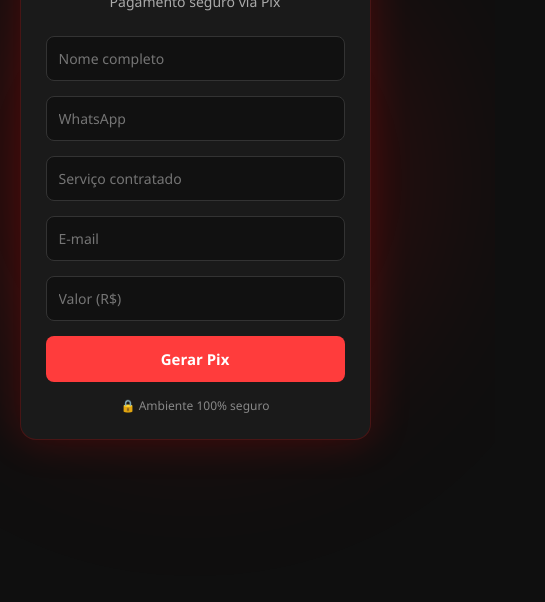
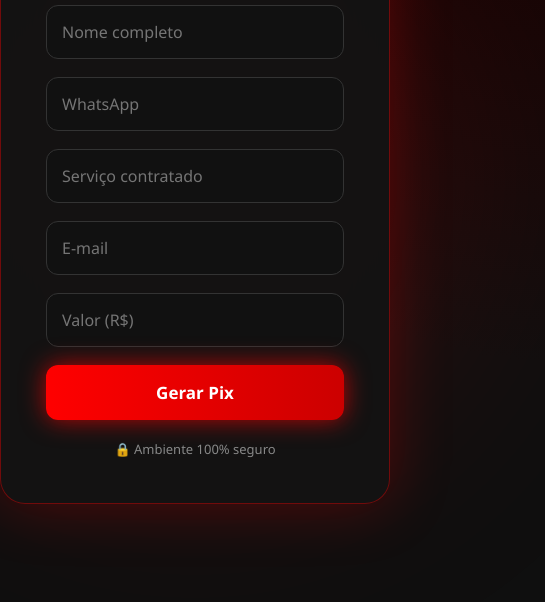
Before and after one commit to kristhyann/kspay, a website: page public/index.html in a window 390 px wide. Shown: the part 242-844 px from the top of the page, 545 px wide, since content can reach past the window. Drawn offline with Linux system fonts and the light colour scheme.

Commit message:
Server completo atualizado premium

```diff
--- a/public/style.css
+++ b/public/style.css
@@ -1,4 +1,3 @@
-/* RESET */
 * {
     margin: 0;
     padding: 0;
@@ -6,116 +5,134 @@
     font-family: 'Segoe UI', sans-serif;
 }
 
-/* FUNDO */
 body {
     height: 100vh;
     display: flex;
     justify-content: center;
     align-items: center;
-  background: #0f0f0f;
+    background: radial-gradient(circle at top, #1a0000, #0f0f0f 70%);
+    position: relative;
     overflow: hidden;
-  position: relative;
 }
 
-/* EFEITO GLOW (CORRIGIDO) */
+/* Glow fundo */
 body::before {
     content: "";
     position: absolute;
-  width: 600px;
-  height: 600px;
-  background: radial-gradient(circle, rgba(255, 0, 0, 0.25), transparent 70%);
-  filter: blur(80px);
-  z-index: 0;
-  pointer-events: none; /* 🔥 ISSO LIBERA O CLIQUE */
+    width: 700px;
+    height: 700px;
+    background: radial-gradient(circle, rgba(255,0,0,0.25), transparent 70%);
+    filter: blur(120px);
+    pointer-events: none;
 }
 
-/* CARD PRINCIPAL */
+/* Card */
 .card {
     position: relative;
     z-index: 10;
-  width: 380px;
-  padding: 35px;
-  background: #1a1a1a;
-  border-radius: 16px;
-  box-shadow: 0 0 40px rgba(255, 0, 0, 0.2);
+    width: 430px;
+    padding: 45px;
+    border-radius: 25px;
+    background: rgba(20,20,20,0.95);
+    backdrop-filter: blur(20px);
+    border: 1px solid rgba(255,0,0,0.4);
+    box-shadow: 0 0 60px rgba(255,0,0,0.25);
     text-align: center;
-  border: 1px solid rgba(255, 0, 0, 0.2);
 }
 
-/* TÍTULO */
 .card h1 {
+    font-size: 32px;
     color: white;
     margin-bottom: 8px;
-  font-size: 28px;
 }
 
 .card h1 span {
-  color: #ff3c3c;
+    color: #ff0000;
 }
 
 .subtitle {
     color: #aaa;
-  margin-bottom: 25px;
-  font-size: 14px;
+    margin-bottom: 30px;
 }
 
-/* INPUTS */
+/* Inputs */
 input {
     width: 100%;
-  padding: 12px;
-  margin-bottom: 15px;
-  border-radius: 8px;
+    padding: 15px;
+    margin-bottom: 18px;
+    border-radius: 12px;
     border: 1px solid #333;
     background: #111;
     color: white;
-  font-size: 14px;
-  outline: none;
+    font-size: 16px;
     transition: 0.3s;
 }
 
 input:focus {
-  border-color: #ff3c3c;
-  box-shadow: 0 0 8px rgba(255, 0, 0, 0.4);
+    border-color: #ff0000;
+    box-shadow: 0 0 15px rgba(255,0,0,0.6);
+    outline: none;
 }
 
-/* BOTÃO */
+/* Botão Neon */
 button {
     width: 100%;
-  padding: 13px;
-  border-radius: 8px;
+    padding: 16px;
+    border-radius: 12px;
     border: none;
-  background: #ff3c3c;
+    background: linear-gradient(90deg, #ff0000, #cc0000);
     color: white;
+    font-size: 17px;
     font-weight: bold;
-  font-size: 15px;
     cursor: pointer;
     transition: 0.3s;
+    box-shadow: 0 0 25px rgba(255,0,0,0.7);
 }
 
 button:hover {
-  background: #e60000;
-  transform: scale(1.03);
+    transform: translateY(-3px);
+    box-shadow: 0 0 40px rgba(255,0,0,1);
 }
 
-button:active {
-  transform: scale(0.98);
-}
-
-/* TEXTO INFERIOR */
 .secure {
-  margin-top: 15px;
-  font-size: 12px;
+    margin-top: 20px;
+    font-size: 13px;
     color: #888;
 }
 
-.secure span {
-  color: #ff3c3c;
+/* Redes sociais fixas */
+.social-container {
+    position: fixed;
+    bottom: 20px;
+    right: 20px;
+    display: flex;
+    gap: 15px;
 }
 
-/* RESPONSIVO */
-@media (max-width: 450px) {
-  .card {
-    width: 90%;
-    padding: 25px;
+.social-btn {
+    width: 55px;
+    height: 55px;
+    border-radius: 50%;
+    display: flex;
+    justify-content: center;
+    align-items: center;
+    font-size: 26px;
+    color: white;
+    text-decoration: none;
+    background: #111;
+    border: 2px solid #ff0000;
+    box-shadow: 0 0 20px #ff0000;
+    transition: 0.3s;
+    animation: pulse 2s infinite;
 }
+
+.social-btn:hover {
+    transform: scale(1.1);
+    box-shadow: 0 0 35px #ff0000;
 }
+
+@keyframes pulse {
+    0% { box-shadow: 0 0 15px #ff0000; }
+    50% { box-shadow: 0 0 35px #ff0000; }
+    100% { box-shadow: 0 0 15px #ff0000; }
+}
```
Lines whose indentation alone changed are shown as unchanged.
